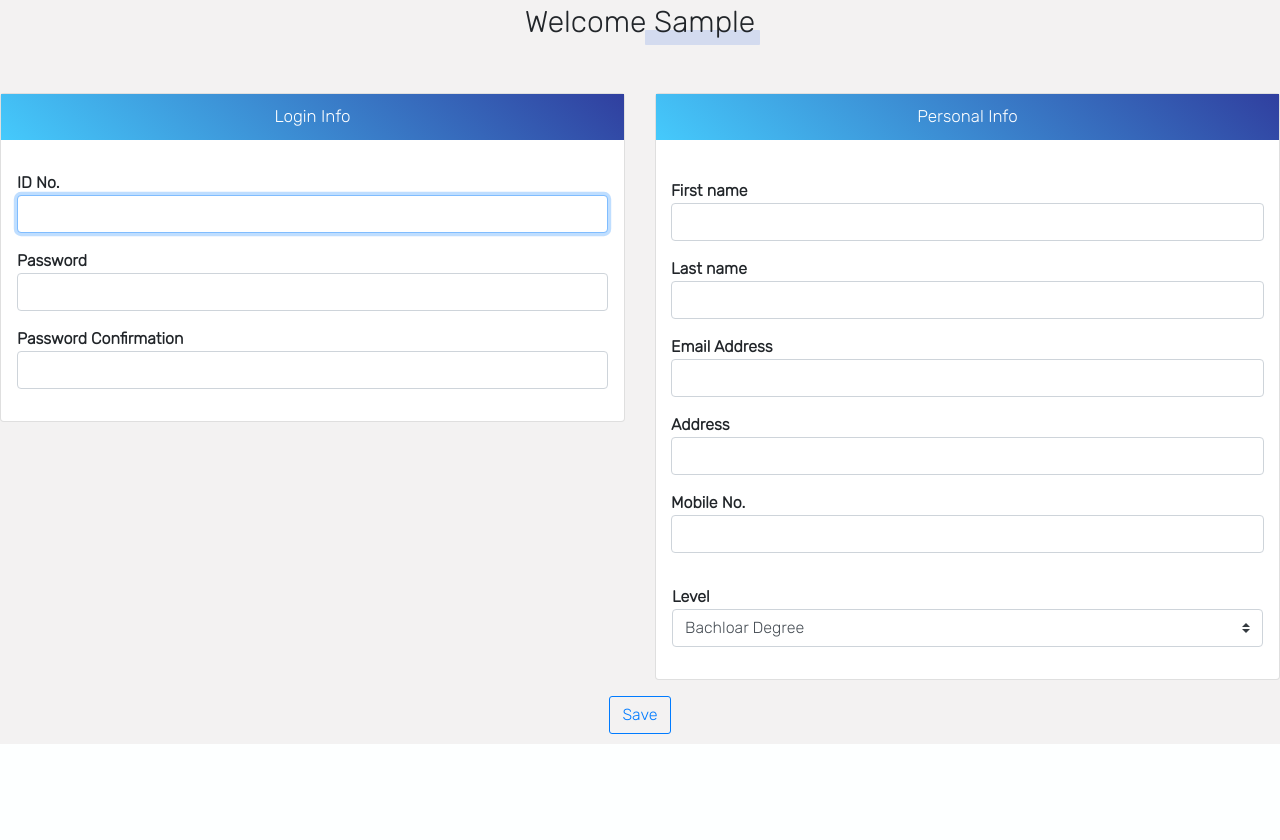
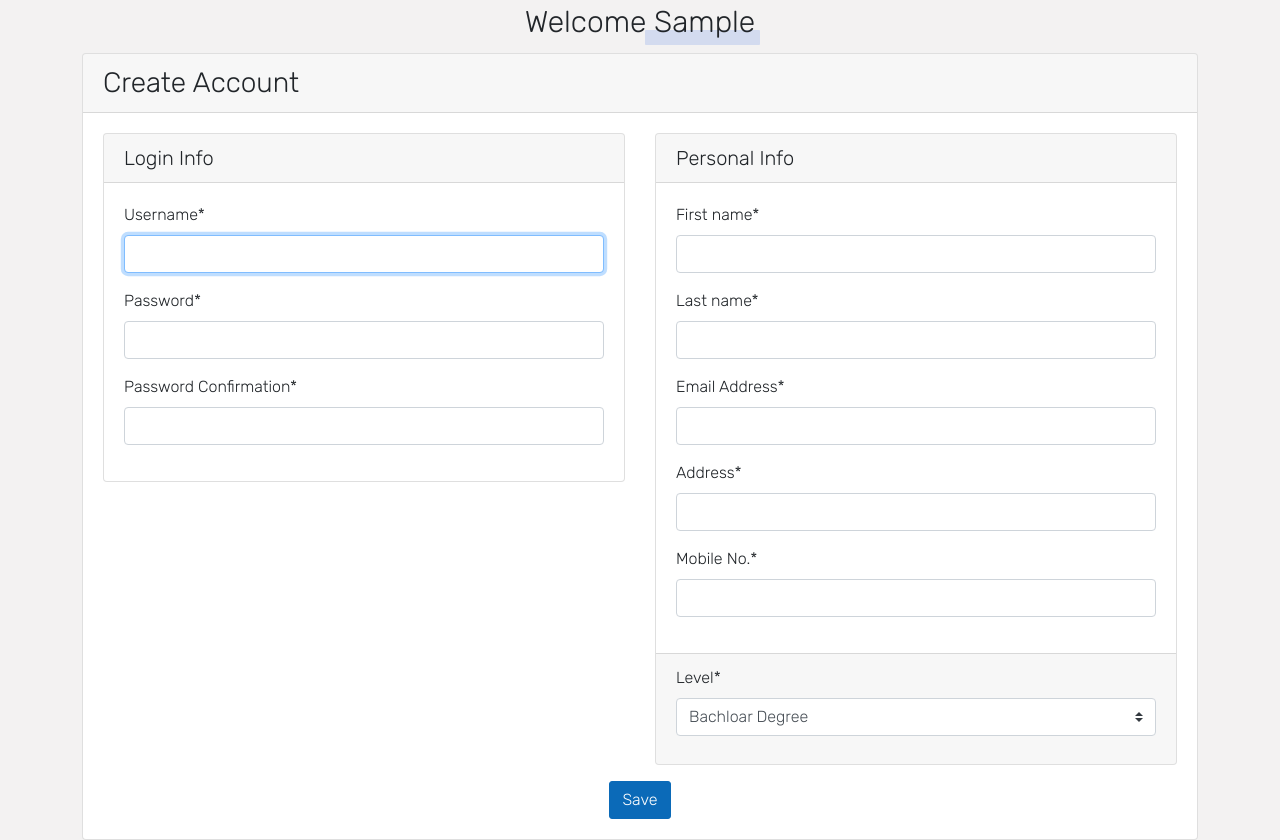
Before and after one commit to zinebnaciri/ElearningPlateformeFinall, a Django app: page /accounts/student/add/ in a window 1280 px wide. Shown: the part 56-896 px from the top of the page. Before the commit the page ends 800 px from the top, so only its background shows below. Run offline with Django 4.2, Linux system fonts and the light colour scheme; the visitor is signed in with stand-in values (Sample User, id 1); parts of the project's set-up code (start-up, migrations or seed data) failed here and were passed over; some libraries are stand-ins or nearby versions.

Commit message:
add/edit/list_student

```diff
--- a/templates/student/add_student.html
+++ b/templates/student/add_student.html
@@ -1,85 +1,58 @@
 {% extends 'base.html' %}
-{% block title %}{{ title }}{% endblock title %}
 {% load crispy_forms_tags %}
 {% load static %}
 
+{% block title %}{{ title }}{% endblock %}
+
 {% block content %}
-</br></br>
-
+<div class="container mt-2">
+  <div class="row justify-content-center">
+    <div class="col-md-20">
       {% if messages %}
         {% for message in messages %}
-        {% if message.tags == 'error' %}
-            <div class="alert alert-danger">
-                <i class="fas fa-exclamation-circle"></i>{{ message }}
+          <div class="alert alert-{{ message.tags }}">
+            <i class="fas fa-exclamation-circle"></i> {{ message }}
           </div>
-        {% else %}
-            <div class="alert alert-success">
-                <i class="fas fa-check-circle"></i>{{ message }}
-            </div>
-        {% endif %}
         {% endfor %}
       {% endif %}
 
-<form action="" method="POST">{% csrf_token %}
-    <div class="row mb-3">
+      <div class="card">
+        <div class="card-header"><h3 class="mb-0">Create Account</h3></div>
+        <div class="card-body">
+          <form action="" method="POST">
+            {% csrf_token %}
+            <div class="row">
               <div class="col-md-6">
-            <div class="card">
-            <p class="form-title">Login Info</p>
-
-            <div class="p-3">
-
-                <div class="form-group">
-                    <b>ID No.</b>{{ form.username }}
-                    <span class="danger">{{ form.username.errors }}</span>
+                <div class="card mb-3">
+                  <div class="card-header"><h5 class="mb-0">Login Info</h5></div>
+                  <div class="card-body">
+                    {{ form.username|as_crispy_field }}
+                    {{ form.password1|as_crispy_field }}
+                    {{ form.password2|as_crispy_field }}
                   </div>
-                <div class="form-group">
-                    <b>{{ form.password1.label }}</b>{{ form.password1 }}
-                    <span class="danger">{{ form.password1.errors }}</span>
-                </div>
-                <div class="form-group">
-                    <b>{{ form.password2.label }}</b>{{ form.password2 }}
-                    <span class="danger">{{ form.password2.errors }}</span>
-                </div>
-            </div>
-
                 </div>
               </div>
               <div class="col-md-6">
-            <div class="card">
-            <p class="form-title">Personal Info</p>
-            <div class="container">
-
-                <div class="form-group">
-                    <b>{{ form.first_name.label }}</b>{{ form.first_name }}
-                    <span class="danger">{{ form.first_name.errors }}</span>
+                <div class="card mb-3">
+                  <div class="card-header"><h5 class="mb-0">Personal Info</h5></div>
+                  <div class="card-body">
+                    {{ form.first_name|as_crispy_field }}
+                    {{ form.last_name|as_crispy_field }}
+                    {{ form.email|as_crispy_field }}
+                    {{ form.address|as_crispy_field }}
+                    {{ form.phone|as_crispy_field }}
                   </div>
-                <div class="form-group">
-                    <b>{{ form.last_name.label }}</b>{{ form.last_name }}
-                    <span class="danger">{{ form.last_name.errors }}</span>
-                </div>
-                <div class="form-group">
-                    <b>{{ form.email.label }}</b>{{ form.email }}
-                    <span class="danger">{{ form.email.errors }}</span>
-                </div>
-                <div class="form-group">
-                    <b>{{ form.address.label }}</b>{{ form.address }}
-                    <span class="danger">{{ form.address.errors }}</span>
-                </div>
-                <div class="form-group">
-                    <b>{{ form.phone.label }}</b>{{ form.phone }}
-                    <span class="danger">{{ form.phone.errors }}</span>
+                  <div class="card-footer">
+                    {{ form.level|as_crispy_field }}
                   </div>
                 </div>
-            <div class="p-3">
-                <div class="form-group">
-                    <b>{{ form.level.label }}</b>{{ form.level }}
-                    <span class="danger">{{ form.level.errors }}</span>
+              </div>
+            </div>
+            <center><input class="btn btn-primary" type="submit" value="Save"></center>
+          </form>
         </div>
       </div>
     </div>
   </div>
 </div>
-    <center><input class="btn btn-outline-primary" type="submit" value="Save"></center>
-</form>
-
-{% endblock content %}
+{% endblock %}
```
Also changed, not shown: templates/student/edit_student.html (+30 -18 lines), templates/student/student_list.html (+35 -36 lines). Lines whose indentation alone changed are shown as unchanged.
